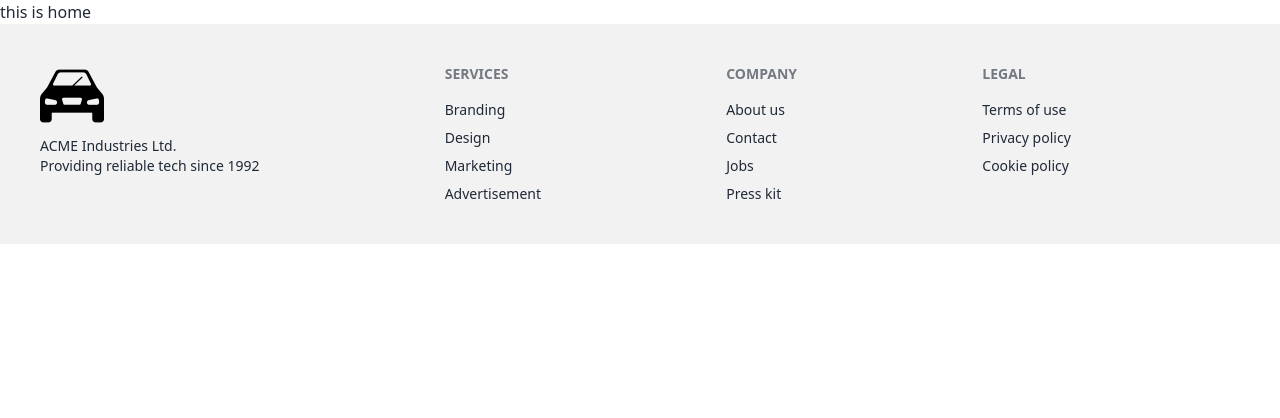
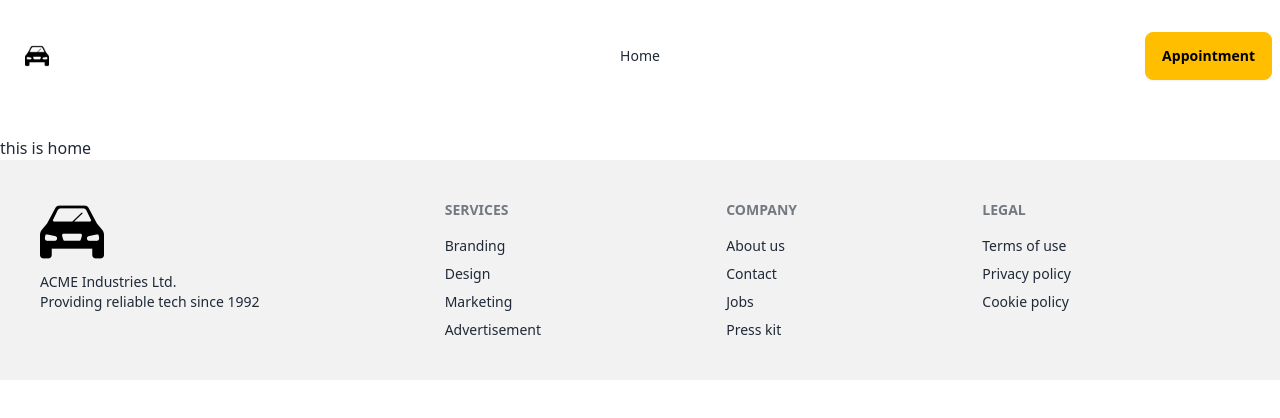
Before and after one commit to SadikRa/car-doc-2024, a React (Vite) app: page / in a window 1280 px wide. Shown: the top 418 px of the page. Built offline with nearby package versions, Linux system fonts and the light colour scheme.

Commit message:
navbar added done

```diff
--- a/src/components/Main/Main.jsx
+++ b/src/components/Main/Main.jsx
@@ -1,12 +1,12 @@
 import React from 'react';
 import { Outlet } from 'react-router-dom';
 import Footer from '../Shared/Footer/Footer';
+import NavBar from '../Shared/Navbar/Navbar';
 
 const Main = () => {
     return (
         <div>
-
-
+            <NavBar></NavBar>
             <Outlet></Outlet>
             <Footer></Footer>
         </div>
--- /dev/null
+++ b/src/components/Shared/Navbar/Navbar.jsx
@@ -0,0 +1,57 @@
+import { Link } from "react-router-dom";
+import logo from '../../../../public/car-icon.png'
+// import { useContext } from "react";
+// import { AuthContext } from "../../../providers/AuthProviders";
+
+const NavBar = () => {
+
+
+//   const {user , logOut} = useContext(AuthContext)
+
+//   const handleLogOut = () =>{
+//     logOut()
+//     .then(() => {
+
+//     })
+//     .then(error => console.log(error))
+//   }
+
+  const navItmes = <>
+
+    <li><Link to='/'>Home</Link></li>
+    {/* {user ?  <>
+    <li><Link to='/bookings'>My Booking</Link></li>
+      <li><button onClick={handleLogOut}>LOG OUT</button></li>
+    </> :
+    <li><Link to='/login'>Login</Link></li>} */}
+  </>
+    return (
+        <div>
+            <div className="navbar bg-base-100 h-28 mb-6">
+  <div className="navbar-start">
+    <div className="dropdown">
+      <label tabIndex={0} className="btn btn-ghost lg:hidden">
+        <svg xmlns="http://www.w3.org/2000/svg" className="h-5 w-5" fill="none" viewBox="0 0 24 24" stroke="currentColor"><path strokeLinecap="round" strokeLinejoin="round" strokeWidth="2" d="M4 6h16M4 12h8m-8 6h16" /></svg>
+      </label>
+      <ul tabIndex={0} className="menu menu-compact dropdown-content mt-3 p-2 shadow bg-base-100 rounded-box w-52">
+      {navItmes}
+      </ul>
+    </div>
+    <Link to='/' className="btn btn-ghost normal-case text-xl">
+        <img className="w-6 h-6" src={logo} alt="" />
+    </Link>
+  </div>
+  <div className="navbar-center hidden lg:flex">
+    <ul className="menu menu-horizontal px-1">
+      {navItmes}
+    </ul>
+  </div>
+  <div className="navbar-end">
+  <button className="btn btn-warning">Appointment</button>
+  </div>
+</div>
+        </div>
+    );
+};
+
+export default NavBar;
```
